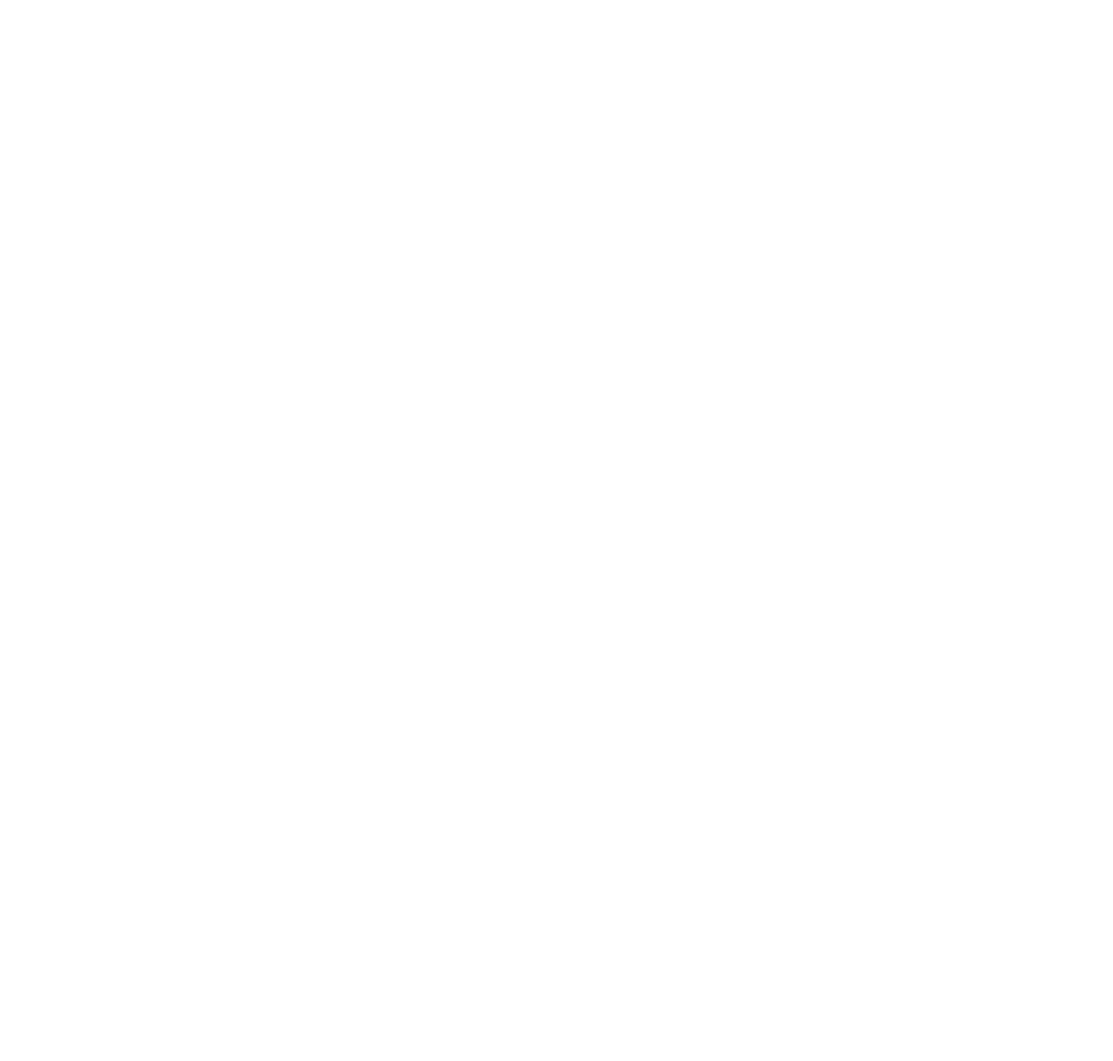
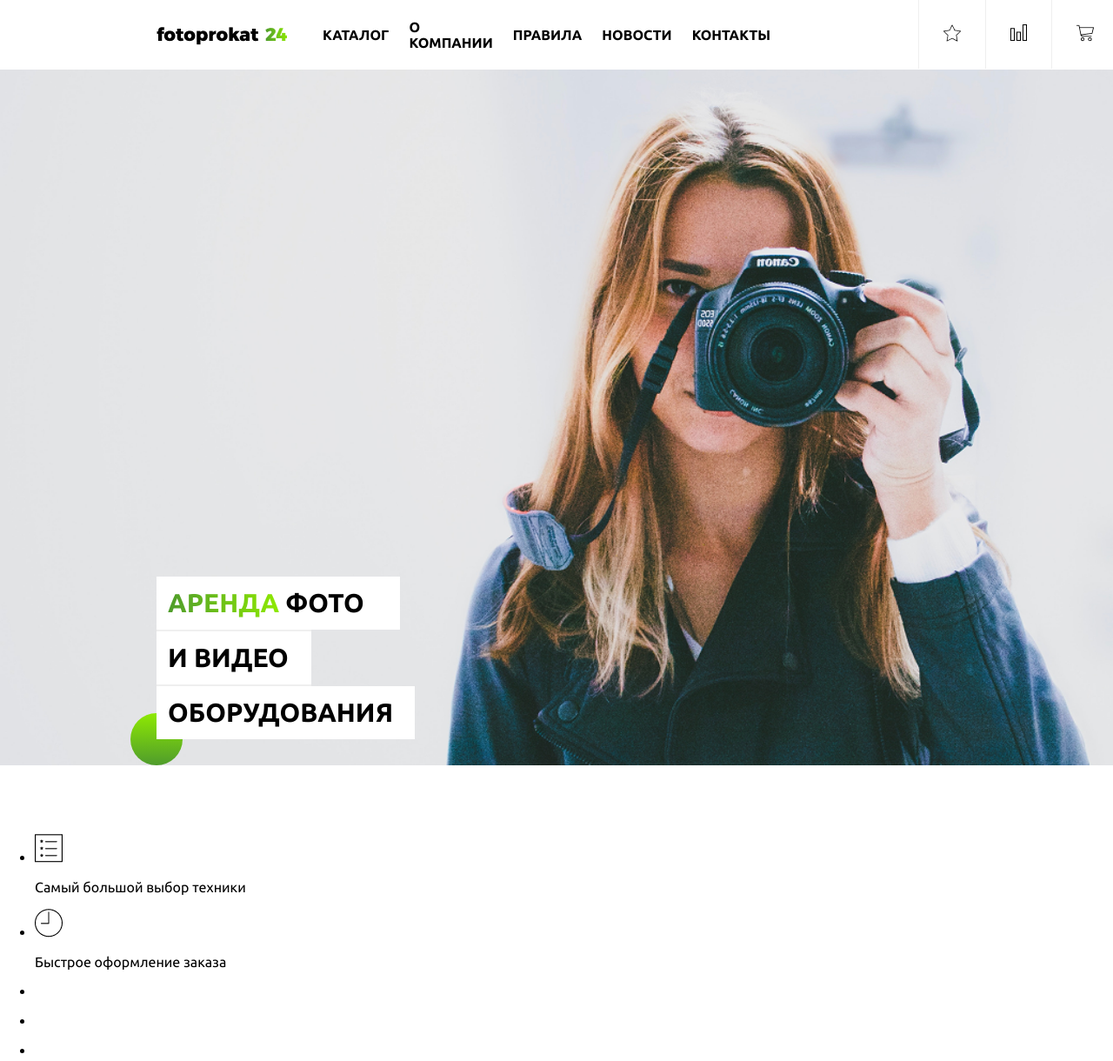
Before and after one commit to lyuba3110/FotoPro, a plain HTML site: page index.html in a window 1280 px wide. Shown: the top 1220 px of the page at 87% size. Before the commit the page ends 800 px from the top, so only its background shows below. Drawn offline with Linux system fonts and the light colour scheme.

Commit message:
fix: section-info

```diff
--- a/css/style.css
+++ b/css/style.css
@@ -0,0 +1,107 @@
+*{
+  box-sizing: border-box;
+}
+body{
+  margin: 0 auto;
+  font-family: "Ubuntu", sans-serif;
+}
+.navbar{
+  position: fixed;
+  top: 0;
+  left: 0;
+  width: 100%;
+  background-color:#fff;
+}
+.menu{
+  display: flex;
+  align-items:center;
+  justify-content: space-between;
+}
+.logo-image{
+  margin-left: 11.25rem;
+}
+.menu-list-item{
+  display: flex;
+  align-items:center;
+  justify-content: space-between;
+}
+.menu-list-items{
+  list-style-type: none;
+}
+.menu-item-link{
+  text-decoration: none;
+  font-size: 16px;
+  font-weight: 700;
+  line-height: 18px;
+  text-transform: uppercase;
+  margin-right: 1.4375rem;
+  color: #000000;
+}
+.icon{
+  display: flex;
+}
+.icon-list{
+  display: flex;
+  margin-left: 6.6875rem;
+  margin-top: 0;
+  margin-bottom: 0;
+}
+.icon-item{
+  list-style-type: none;
+  padding: 1.75rem;
+  border-left: 1px solid #EFEFEF;
+}
+.header{
+  height: 100vh;
+  background-image: url(/img/header.png);
+  background-repeat: no-repeat;
+  background-size: cover;
+  margin: 4.9688rem auto;
+}
+.header-title{
+  font-size: 1.875rem;
+  font-weight: 700;
+  line-height: 3.8125rem;
+  background-color: #fff;
+  text-transform: uppercase;
+  margin: 0;
+}
+.title-top{
+  width: 17.5rem;
+  padding-left: .8125rem;
+}
+.title-center{
+  width: 11.125rem;
+  border-top: 2px solid #EFEFEF;
+  border-bottom: 2px solid #EFEFEF;
+  padding-left: .8125rem;
+}
+.title-bottom{
+  width: 18.5625rem;
+  padding-left: .8125rem;
+}
+.title-green{
+  color: transparent;
+  background-clip: text;
+  background-image: linear-gradient(270.00deg, rgb(142, 233, 1),rgb(79, 156, 44));
+}
+.circle{
+  background: linear-gradient(180.00deg, rgb(142, 233, 2),rgb(79, 156, 44) 100%);
+  border-radius: 50%;
+  height: 3.75rem;
+  width: 3.75rem;
+  position: absolute;
+  top: 51.25rem;
+  left: 9.375rem;
+}
+.header-block{
+  position: absolute;
+  left: 11.25rem;
+  top: 41.4375rem;
+  width: 18.5625rem;
+  height: 11.875rem;
+  z-index: 1;
+}
+.container{
+  max-width: 68.75rem;
+}
--- a/index.html
+++ b/index.html
@@ -3,10 +3,90 @@
 <head>
   <meta charset="UTF-8">
   <meta name="viewport" content="width=device-width, initial-scale=1.0">
+  <link rel="preconnect" href="https://fonts.googleapis.com">
+  <link rel="preconnect" href="https://fonts.gstatic.com" crossorigin>
+  <link href="https://fonts.googleapis.com/css2?family=Ubuntu:ital,wght@0,300;0,400;0,500;0,700;1,300;1,400;1,500;1,700&display=swap" rel="stylesheet">
   <link rel="stylesheet" href="css/style.css">
   <title>Document</title>
 </head>
 <body>
+  <nav class="navbar">
+    <div class="menu">
+        <img src="img/logo.png" alt="logo" class="logo-image">
+        <ul class="menu-list-item">
+          <li class="menu-list-items">
+            <a href="#" class="menu-item-link">Каталог</a>
+          </li>
+          <li class="menu-list-items">
+            <a href="#" class="menu-item-link">О компании</a>
+          </li>
+          <li class="menu-list-items">
+            <a href="#" class="menu-item-link">Правила</a>
+          </li>
+          <li class="menu-list-items">
+            <a href="#" class="menu-item-link">Новости</a>
+          </li>
+          <li class="menu-list-items">
+            <a href="#" class="menu-item-link">Контакты</a>
+          </li>
+        </ul>
+        <ul class="icon-list">
+          <li class="icon-item">
+            <img src="img/star.png" alt="star" class="icon-image">
+          </li>
+          <li class="icon-item">
+            <img src="img/compare.png" alt="compare" class="icon-image">
+          </li>
+          <li class="icon-item">
+            <img src="img/shopping-cart.png" alt="shopping-cart" class="icon-image">
+          </li>
+          <li class="icon-item">
+            <img src="img/search.png" alt="search" class="icon-image">
+          </li>
+          <li class="icon-item">
+            <img src="img/user.png" alt="user" class="icon-image">
+          </li>
+        </ul>
+    </div>
+  </nav>
+  <header class="header">
+    <div class="header-block">
+      <h1 class="header-title title-top"><span class= "title-green">Аренда</span> Фото</h1>
+      <h1 class="header-title title-center" >И видео</h1>
+      <h1 class="header-title title-bottom">оборудования</h1>
+    </div>
+      <div class="circle"></div>
+  </header>
+  <section class="info">
+    <div class="container">
+      <ul class="info-block">
+        <li class="info-block-items">
+          <img src="/img/005-list.png" alt="list" class="info-block-image">
+          <p class="info-block-text">Самый большой выбор техники</p>
+        </li>
+        <li class="info-block-items">
+          <img src="/img/001-time.png" alt="time" class="info-block-image">
+          <p class="info-block-text">Быстрое оформление заказа</p>
+        </li>
+        <li class="info-block-items">
+          <img src="" alt="" class="info-block-image">
+          <p class="info-block-text"></p>
+        </li>
+        <li class="info-block-items">
+          <img src="" alt="" class="info-block-image">
+          <p class="info-block-text"></p>
+        </li>
+        <li class="info-block-items">
+          <img src="" alt="" class="info-block-image">
+          <p class="info-block-text"></p>
+        </li>
+        <li class="info-block-items">
+          <img src="" alt="" class="info-block-image">
+          <p class="info-block-text"></p>
+        </li>
+      </ul>
 
-</body>
+    </div>
+  </section>
+  </body>
 </html>
```
Also changed, not shown: img/001-time.png (added), img/002-product.png (added), img/003-commerce-and-shopping.png (added), img/004-placeholder.png (added), img/005-list.png (added), img/compare.png (added), img/header.png (added), img/logo.png (added), img/search.png (added), img/shopping-cart.png (added), img/star.png (added), img/user.png (added).
